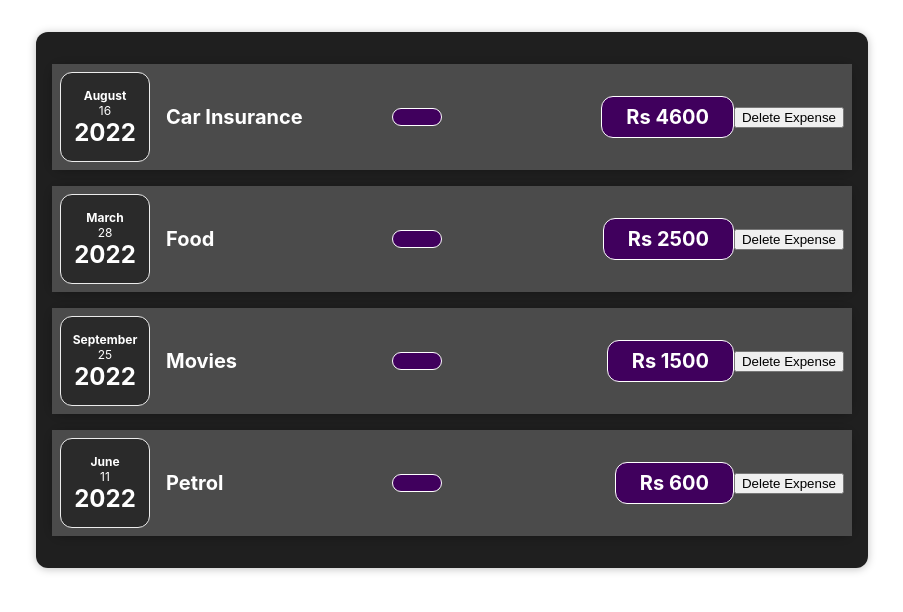
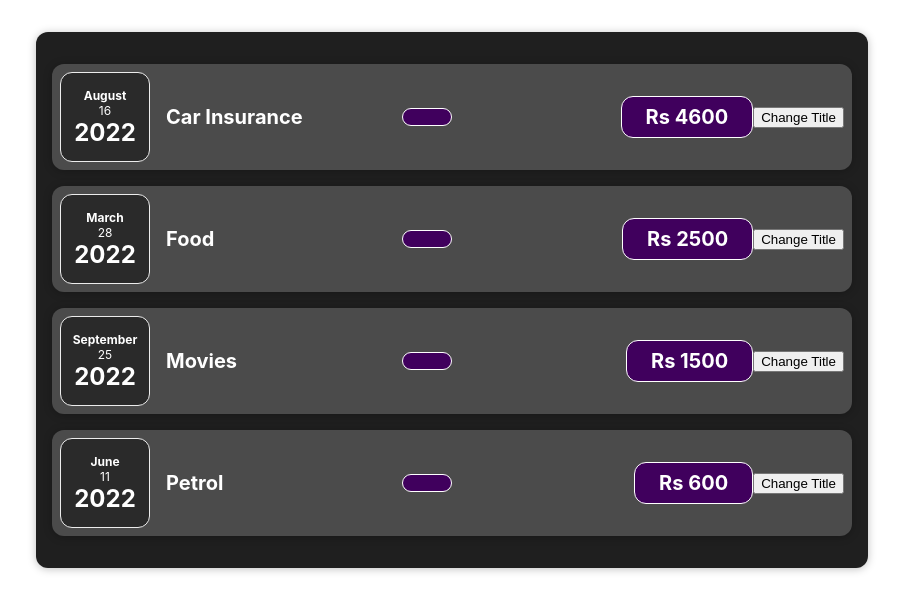
Before and after one commit to Ajay481/React-Tasks, a React (Create React App) app: page / in a window 1280 px wide. Shown: the top 612 px of the page, without its empty margins (188-1091 px from the left). Built offline with nearby package versions, Linux system fonts and the light colour scheme.

Commit message:
Change Title Added

```diff
--- a/src/Expenses/ExpenseItem.js
+++ b/src/Expenses/ExpenseItem.js
@@ -1,22 +1,22 @@
+import React, { useState } from "react";
 import "./ExpenseItem.css";
 import Card from "../UI/Card";
 import ExpenseDate from "./ExpenseDate";
 import ExpenseDetails from "./ExpenseDetails";
 
 const ExpenseItem = (props) => {
-  const clickHandler = (id) => {
-    console.log(id);
-    const element = document.getElementById(id);
-    element.remove();
+  const [title, setTitle] = useState(props.title);
+
+  const clickHandler = () => {
+    setTitle("100$");
+    console.log(title);
   };
   return (
-    <Card>
-      <div className="expense-item" id={props.id}>
+    <Card className="expense-item">
         <ExpenseDate date={props.date} />
-        <ExpenseDetails title={props.title} />
+        <ExpenseDetails title={title} />
         <ExpenseDetails amount={props.amount} />
-        <button onClick={() => clickHandler(props.id)}>Delete Expense</button>
-      </div>
+        <button onClick={clickHandler}>Change Title</button>
     </Card>
   );
 };
```
